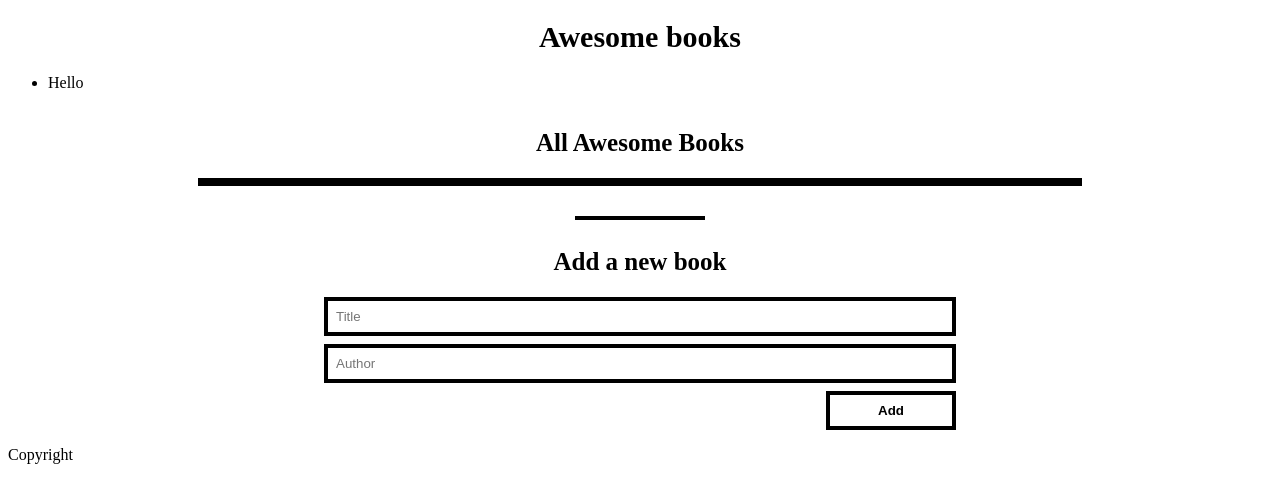
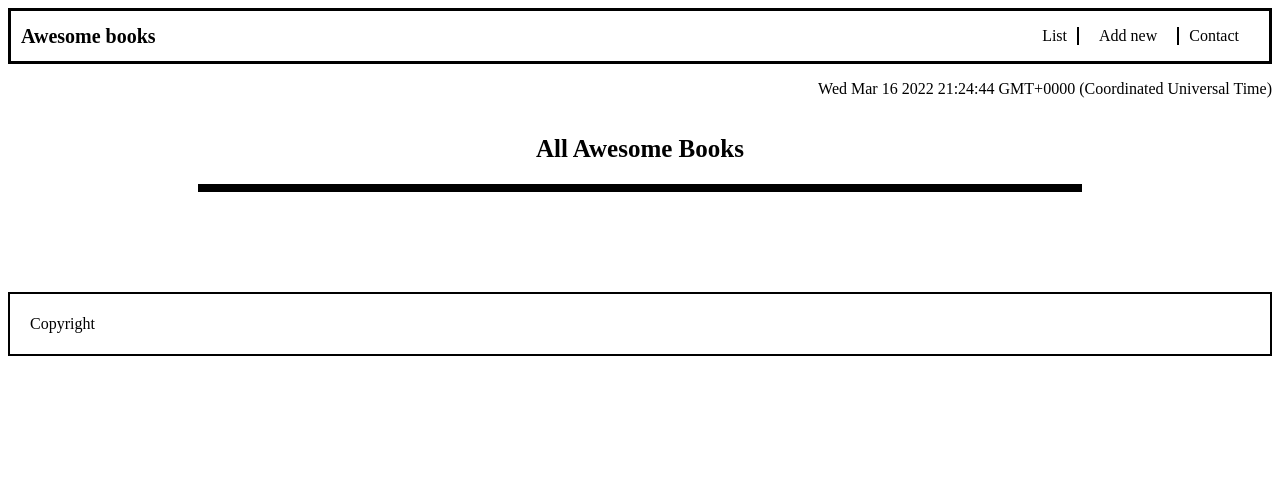
Before and after one commit to jsug9/Awesome-Books, a website: page index.html in a window 1280 px wide. Drawn offline with Linux system fonts and the light colour scheme.

Commit message:
Add sections to the page

```diff
--- a/index.html
+++ b/index.html
@@ -18,21 +18,24 @@
   <body id="body">
     <header>
       <h1>Awesome books</h1>
-      <navbar>
-        <ul>
-          <li>Hello</li>
+      <nav>
+        <ul class="nav-list">
+          <li><a href="#" id="list">List</a></li>
+          <li class="hr" id="add-new"><a href="#">Add new</a></li>
+          <li><a href="#" id="contact">Contact</a></li>
         </ul>
-      </navbar>
+      </nav>
     </header>
+    <section class="date-section">
+      <p id="date"></p>
+    </section>
 
-    <section id="books">
+    <section class="books sect">
       <h2>All Awesome Books</h2>
       <div id="books-container"></div>
     </section>
 
-    <hr/>
-
-    <section class="add-book">
+    <section class="add-book sect">
       <h2>Add a new book</h2>
       <form id="form">
         <input
@@ -53,8 +56,17 @@
       </form>
     </section>
 
-    <section class="contact-info">
-
+    <section class="contact-info sect">
+      <h2>Contact information</h2>
+      <p>
+        Do you have any questions or you just want to say "Hello"? <br />
+        You can reach out to us.
+      </p>
+      <ul>
+        <li>Our e-mail mail@mail.com</li>
+        <li>Our phone number: 0043586534678337</li>
+        <li>Our address Block 5 Wakanda, Africa</li>
+      </ul>
     </section>
 
     <footer>
--- a/script.js
+++ b/script.js
@@ -87,3 +87,13 @@ if (storageAvailable('localStorage')) {
   // window.localStorage.clear();
   // save();
 }
+
+const list = document.getElementById('list');
+const addNew = document.getElementById('add-new')
+const contact = document.getElementById('contact')
+
+
+const date = document.getElementById('date');
+date.innerHTML = new Date();
+
+const sectionBooks = document.querySelectorAll('sect');
--- a/style.css
+++ b/style.css
@@ -1,6 +1,6 @@
 h1 {
   text-align: center;
-  font-size: 30px;
+  font-size: 20px;
 }
 
 h2 {
@@ -14,8 +14,55 @@ hr {
   border: 2px solid black;
 }
 
+/* Nav-List Section */
+
+header{
+  display: flex;
+  flex-wrap: no-wrap;
+  justify-content: space-between;
+  align-items: center;
+  border: 3px solid black;
+  padding: 0px 10px;
+
+}
+
+.nav-list{
+  list-style: none;
+  display: flex;
+  gap: 10px;
+  padding-right: 20px;
+}
+
+a{
+  color: black;
+  text-decoration: none;
+}
+
+
+a:active {
+  color: blueviolet;
+
+}
+
+.hr{
+  border-left: 2px solid black;
+  border-right: 2px solid black;
+  padding: 0px 20px;
+}
+
+
+
+/* Date section */
+
+.date-section{
+  margin-bottom: 50px;
+}
+#date{
+  display: block;
+  float:right;
+}
 /* Books List section */
-#books {
+.books {
   margin: auto;
   display: flex;
   flex-direction: column;
@@ -61,7 +108,7 @@ hr {
 
 /* Add Book Section */
 .add-book {
-  display: flex;
+  display: none;
   flex-direction: column;
   align-items: center;
 }
@@ -95,8 +142,24 @@ hr {
   color: white;
 }
 
+/* Contact info */
+.contact-info{
+  margin: auto;
+  width: 70%;
+  display: none;
+  flex-direction: column;
+}
+
+
+
+footer {
+  border: 2px solid black;
+  padding: 5px 20px;
+  margin-top: 100px;
+}
+
 @media (max-width: 700px) {
-  #books {
+  .books {
     width: 95%;
   }
 
@@ -110,7 +173,7 @@ hr {
 }
 
 @media (min-width: 700px) {
-  #books {
+  .books {
     width: 70%;
   }
 
```
